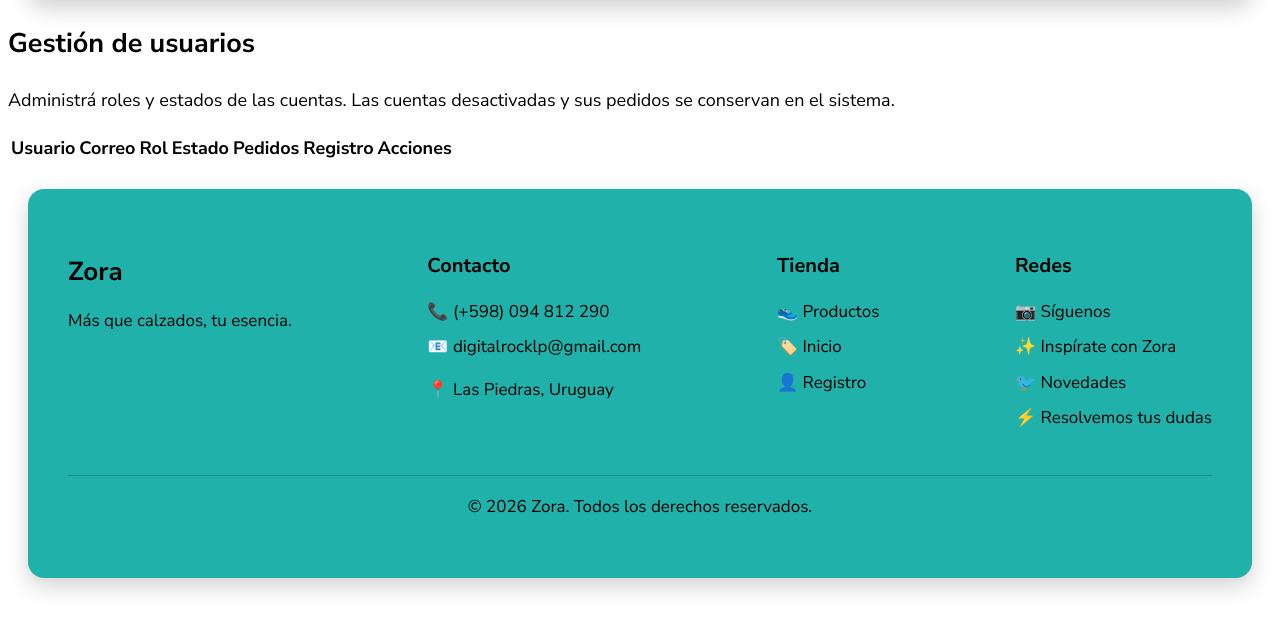
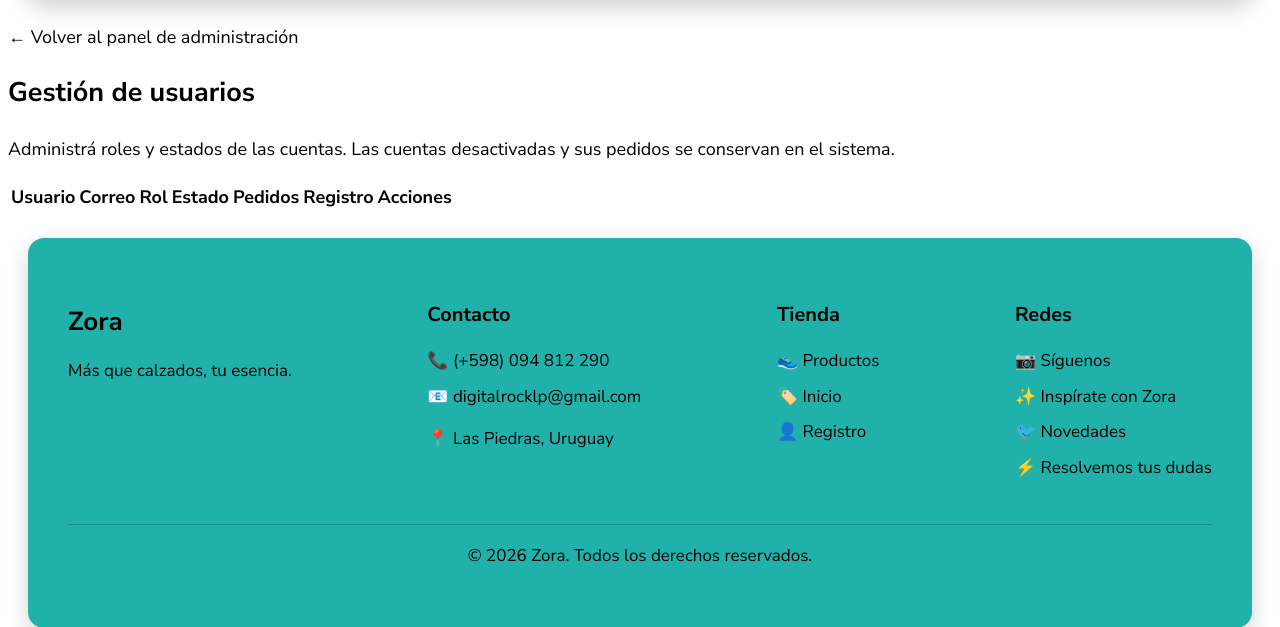
Before and after one commit to luisfernandez2009/ProyectoFinal-Zora, a PHP site: page /views/admin/usuarios_lista.php in a window 1280 px wide. Shown: the part 96-723 px from the top of the page. Run offline with PHP 8.4, Linux system fonts and the light colour scheme; the template is opened without the code that fills it, so the values that code supplies are empty.

Commit message:
Agregar enlace para volver al panel administrativo

```diff
--- a/views/admin/usuarios_lista.php
+++ b/views/admin/usuarios_lista.php
@@ -1,5 +1,6 @@
 <?php require __DIR__ . '/../assets/header.php'; ?>
 <section class="admin-usuarios">
+    <p class="acciones-superiores"><a class="boton-admin" href="index.php?pagina=admin-panel">← Volver al panel de administración</a></p>
     <h1>Gestión de usuarios</h1>
     <p>Administrá roles y estados de las cuentas. Las cuentas desactivadas y sus pedidos se conservan en el sistema.</p>
     <?php if (!empty($mensaje)): ?><p class="aviso-admin" role="status"><?= htmlspecialchars($mensaje, ENT_QUOTES, 'UTF-8') ?></p><?php endif; ?>
```
